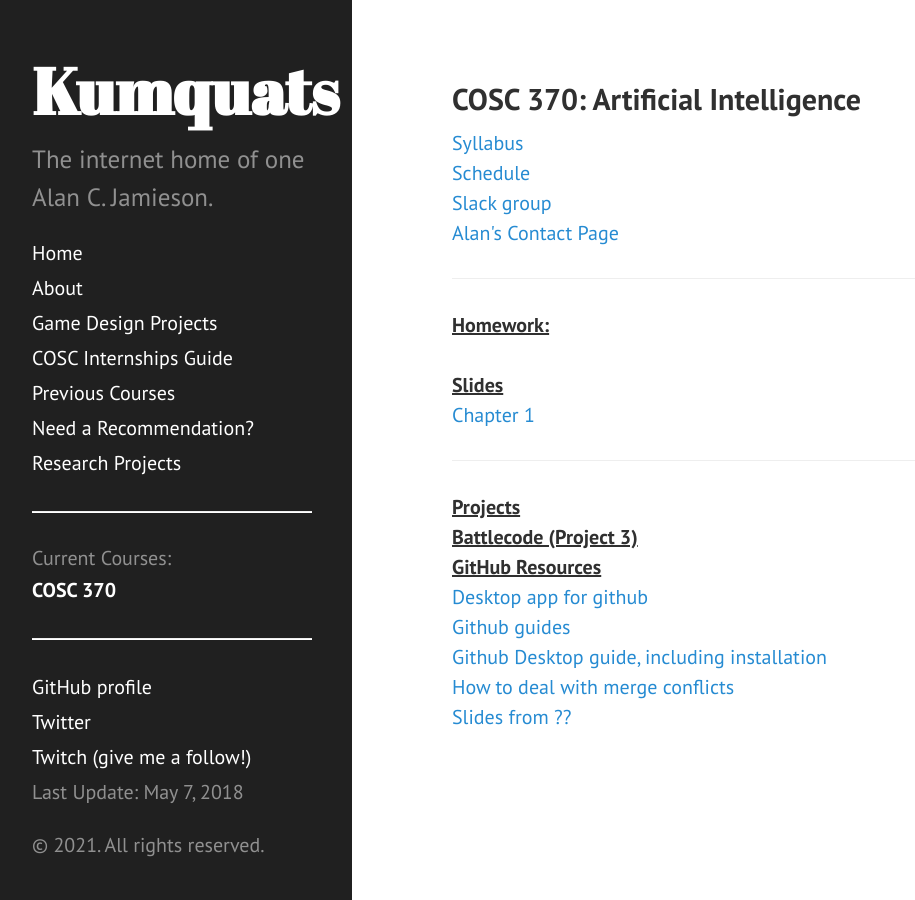
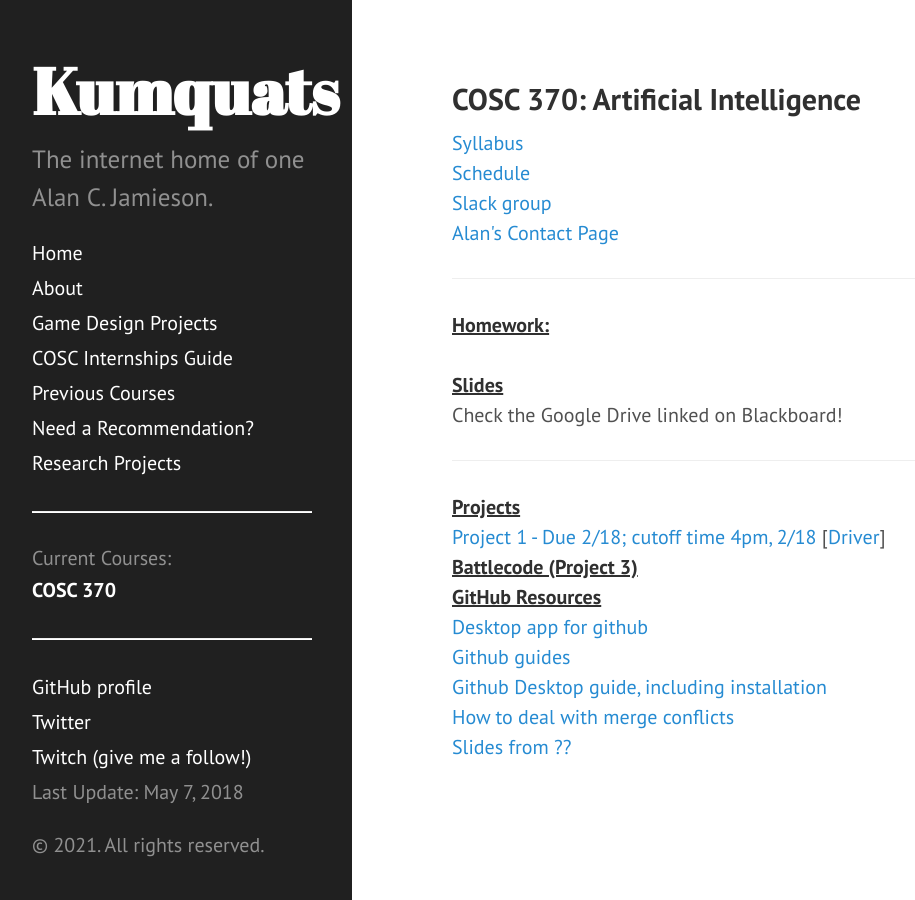
Before and after one commit to ripark/ripark.github.io, a Jekyll site: the page built from s21/cosc370.html, in a window 1280 px wide. Shown: the whole page, without its empty margins (8-923 px from the left). Built offline with Jekyll 4.4.1, drawn with Linux system fonts in a browser that asks for light colours; Markdown is read by kramdown in place of the engine named in the settings.

Commit message:
s21 getting ready

```diff
--- a/contact.html
+++ b/contact.html
@@ -24,7 +24,9 @@ my office hours are posted here with its Zoom link.
 <a href="https://calendly.com/acjamieson">Make an appointment with Alan!</a>
 <br>
 <a href="https://smcm.zoom.us/j/9411032179">Drop in on Zoom! (passcode: 2q8qMt)</a>
+<br>This will generate an email alert to me. If I'm available, I'll pop in. Just give me up to 10 minutes.
 <br><br>
 <b>Office Hours:</b><br>
-???<br>
+MF 1-2pm<br>
+R 8-9pm<br>
 <a href="https://smcm.zoom.us/j/97423574549">Office Hours Zoom! (email for passcode, or check in Blackboard if you are in COSC 440)</a>
--- a/s21/cosc370.html
+++ b/s21/cosc370.html
@@ -18,10 +18,12 @@ shorttitle: "COSC 370"
 <br>
 <strong><u>Slides</strong></u>
 <br>
-<a href="http://ripark.github.io/s19/chapter01-6pp.pdf">Chapter 1</a>
+Check the Google Drive linked on Blackboard!
 <br>
 <hr>
 <strong><u>Projects</strong></u>
+<br>
+<a href="http://ripark.github.io/s21/COSC370Asg1.pdf">Project 1 - Due 2/18; cutoff time 4pm, 2/18</a> [<a href="http://ripark.github.io/s19/HuntTheWumpus.py">Driver</a>]
 <br>
 <strong><u>Battlecode (Project 3)</strong></u>
 <br>
```
Also changed, not shown: 1 other file.
